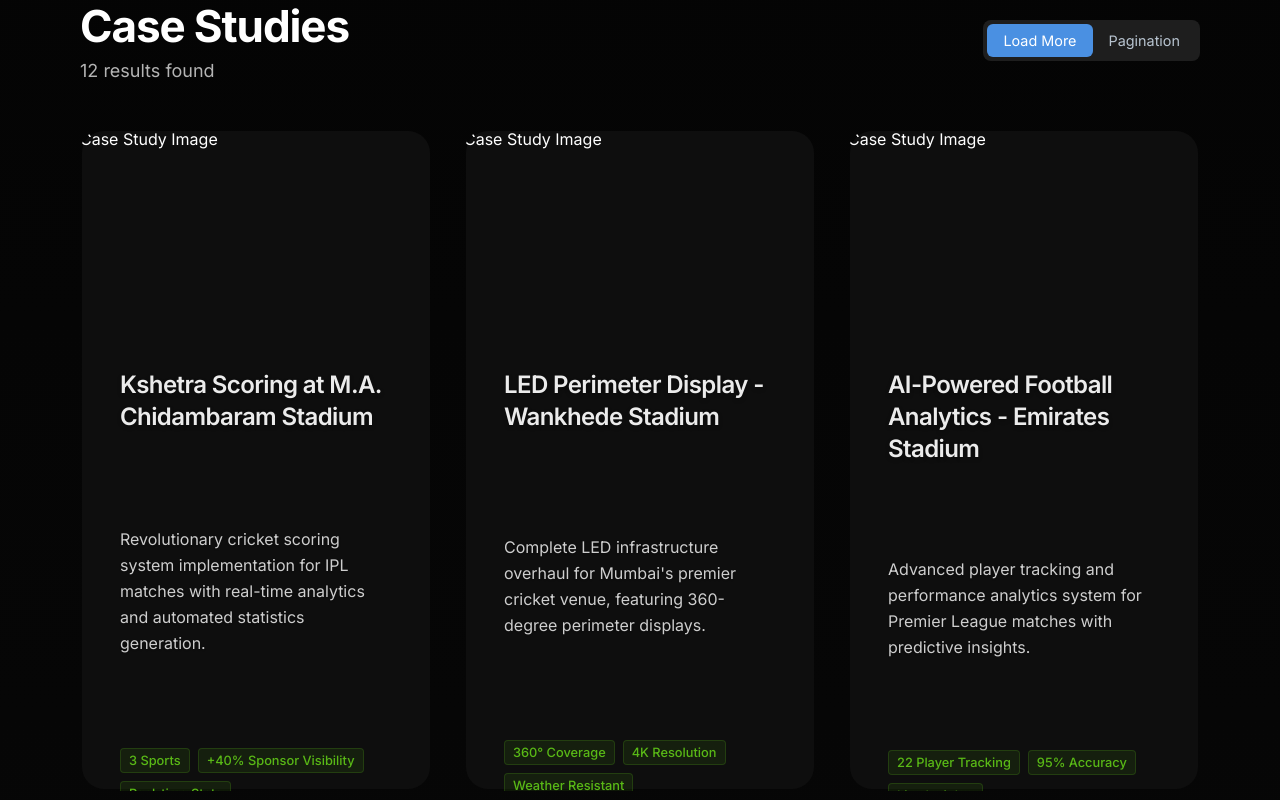
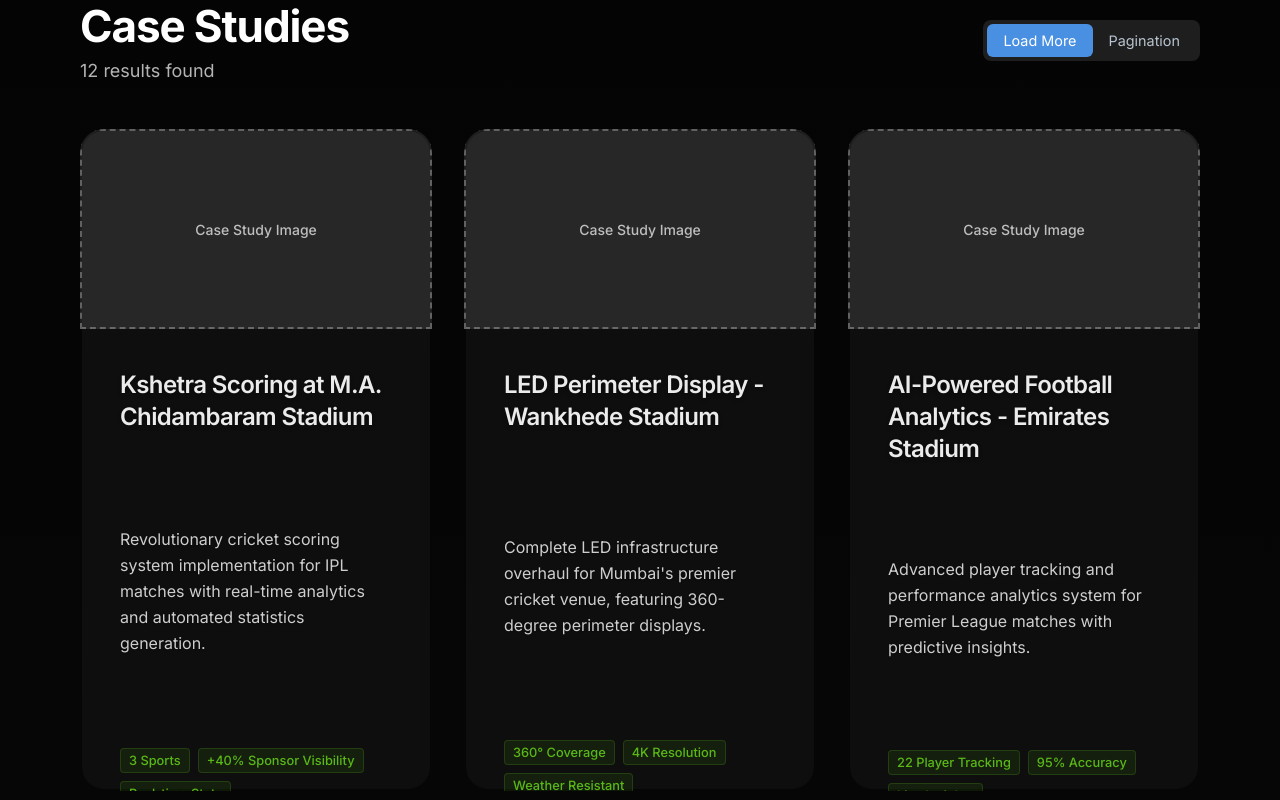
Before and after one commit to hariprasadvit/infieldsports, a Next.js app: page /case-studies in a window 1280 px wide. Shown: the part 1660-2460 px from the top of the page. Built offline with nearby package versions, Linux system fonts and the light colour scheme.

Commit message:
Add image placeholder styling to case study grid
cgen-973e5fae67504a5b9a4d0a339934a323

```diff
--- a/src/app/case-studies/components/CaseStudyGrid/styles.module.scss
+++ b/src/app/case-studies/components/CaseStudyGrid/styles.module.scss
@@ -141,6 +141,21 @@
       height: 200px;
       overflow: hidden;
       z-index: 2;
+
+      .imagePlaceholder {
+        width: 100%;
+        height: 100%;
+        background: rgba(255, 255, 255, 0.1);
+        border: 2px dashed rgba(255, 255, 255, 0.3);
+        display: flex;
+        align-items: center;
+        justify-content: center;
+        color: rgba(255, 255, 255, 0.7);
+        font-size: 14px;
+        font-weight: 500;
+        text-align: center;
+        transition: all 0.3s ease;
+      }
 
       img {
         width: 100%;
```
